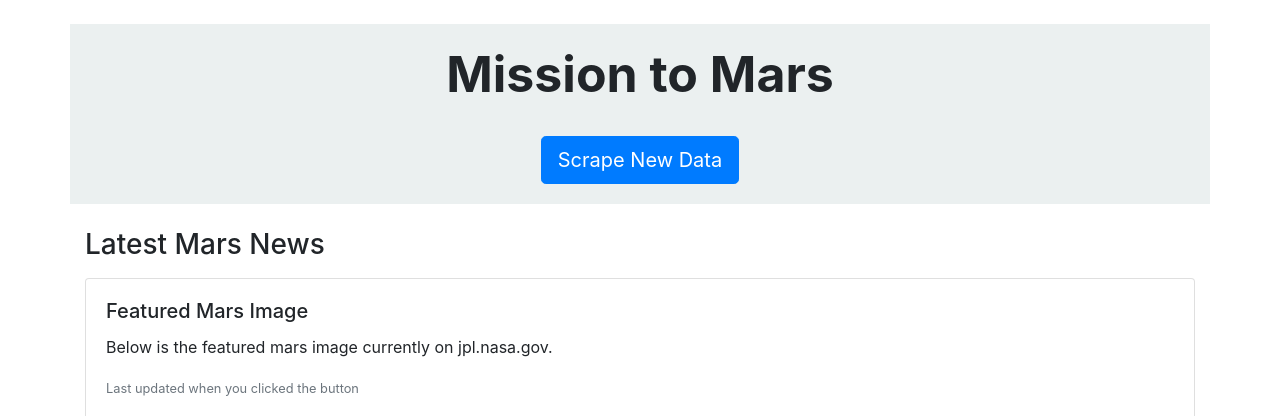
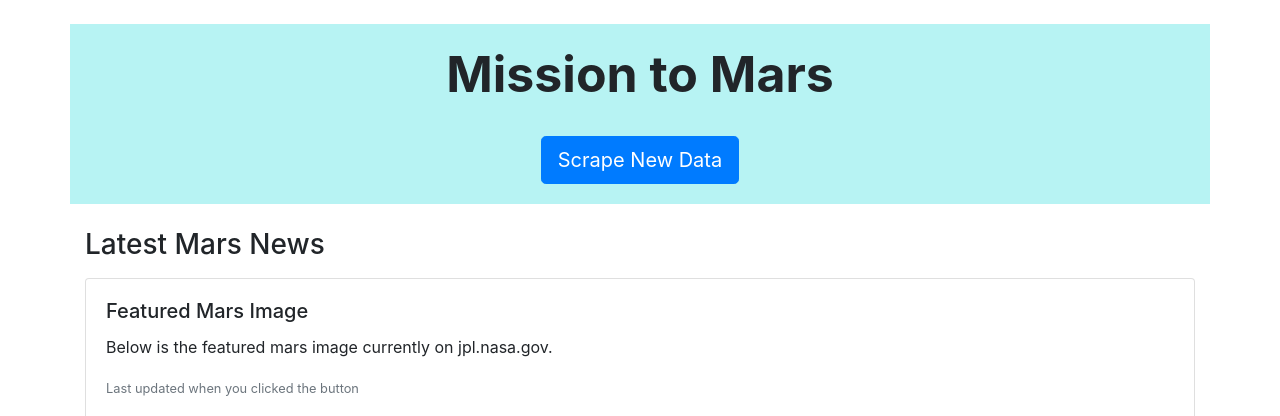
Before and after one commit to JeniLam/Web-Scraping-Challenge, a Flask app: page / in a window 1280 px wide. Shown: the top 416 px of the page. Run offline with Flask 2, Linux system fonts and the light colour scheme; data that the repository does not hold is empty; some libraries are stand-ins or nearby versions.

Commit message:
Adds Screenshots and final HTML/CSS

```diff
--- a/Mission_To_Mars/style.css
+++ b/Mission_To_Mars/style.css
@@ -9,8 +9,9 @@ h2 {
     padding-left: 50 px;
 }
 
+
 #top.container{
     padding: 20px;
-    background-color: rgba(232, 238, 238, 0.863);
+    background-color: rgba(172, 241, 241, 0.863);
 
 }
--- a/Mission_To_Mars/templates/index.html
+++ b/Mission_To_Mars/templates/index.html
@@ -43,6 +43,7 @@
       </div>
       <img src={{mars.featured_image_url}} class="card-img-bottom" alt="Featured Mars Image">
     </div>
+    <br>
     <div class="col-md-6">
       <h3 class="tex-left"> Mars Data Profile</h3>
       <table class="table">
```
Also changed, not shown: 2 other files.
